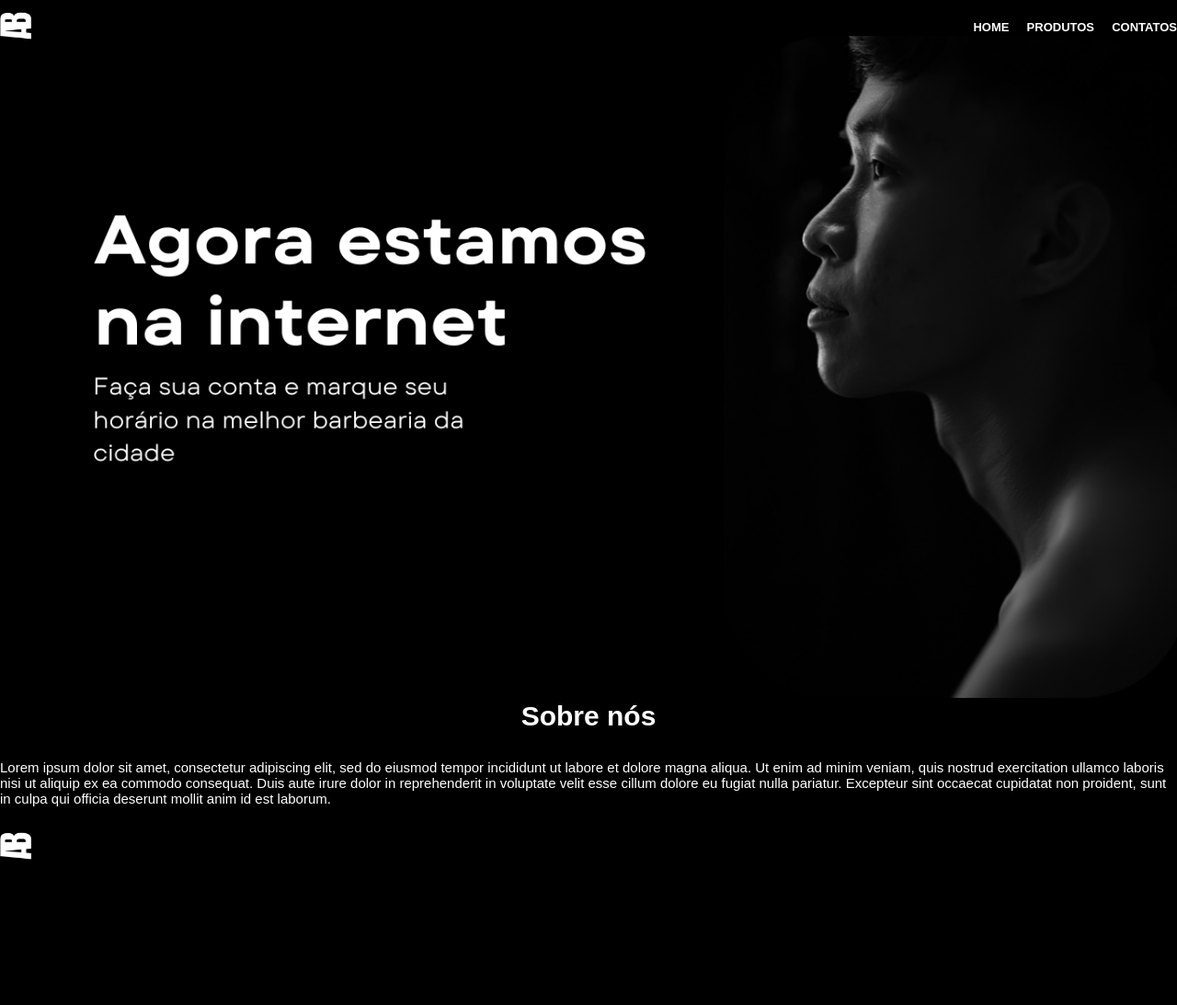
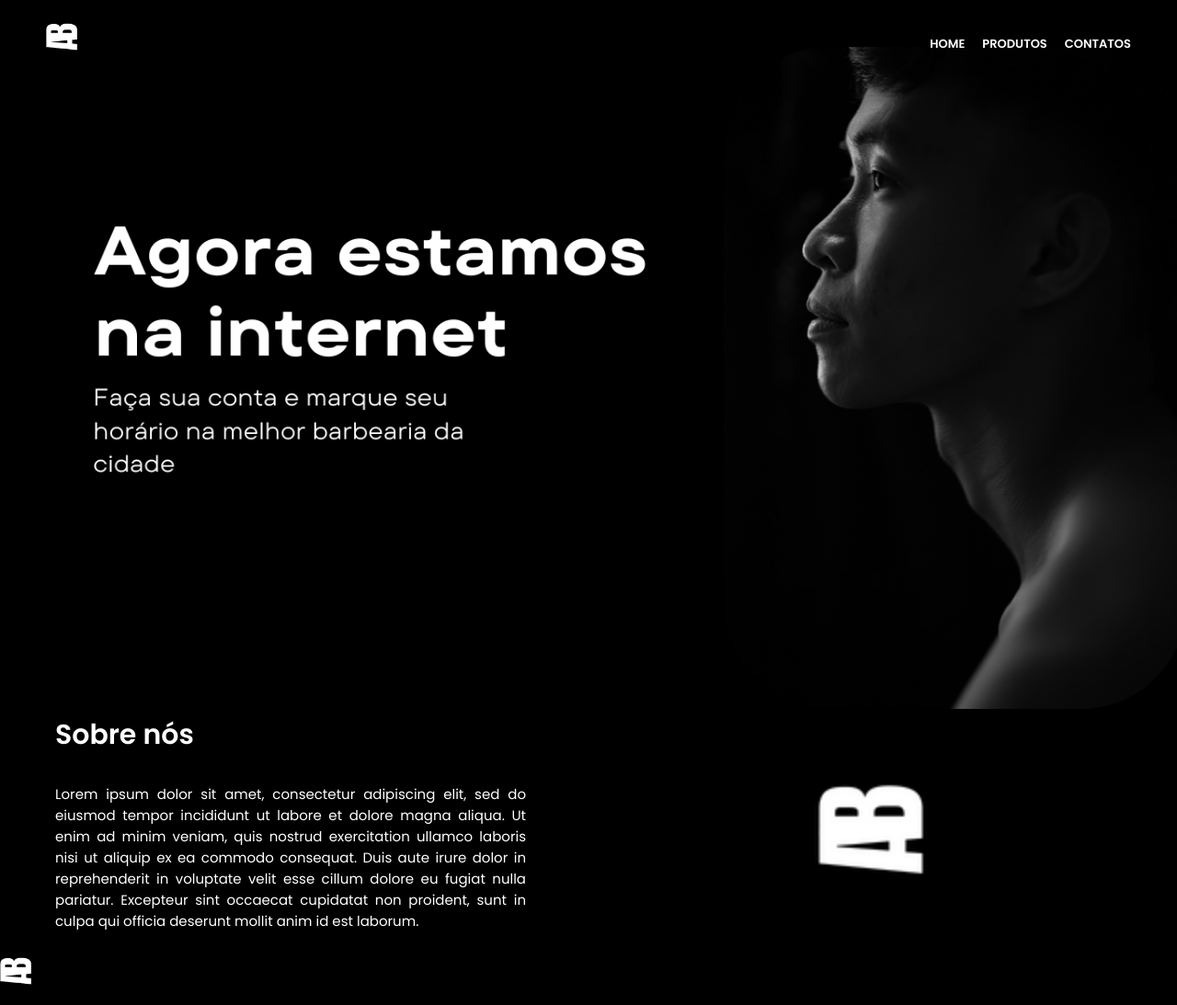
Before and after one commit to FAFAzin/pgt_ONE_Barber-Alura, a plain HTML site: page pagina_inicial.html in a window 1280 px wide. Shown: the whole page at 92% size. Before the commit the page ends 948 px from the top, so only its background shows below. Drawn offline with Linux system fonts and the light colour scheme.

Commit message:
commit deploy

```diff
--- a/Inicio/pagina_inicial.html
+++ b/pagina_inicial.html
@@ -26,6 +26,7 @@
     <main>
         <section class="principal">
             <h2 class="titulo-principal" >Sobre nós</h2>
+            <img class="logo-sobre" src="../imagens/Design sem nome.png" alt="">
             <p>Lorem ipsum dolor sit amet, consectetur adipiscing elit, sed do eiusmod tempor incididunt ut labore et
                 dolore
                 magna aliqua. Ut enim ad minim veniam, quis nostrud exercitation ullamco laboris nisi ut aliquip ex ea
--- a/Inicio/styles.css
+++ b/styles.css
@@ -8,23 +8,30 @@
 body {
     min-width: 400px;
     background-color: #000000;
-    font-family: 'popins', sans-serif;
+    font-family: 'poppins', sans-serif;
     font-size: 15px
 
 }
 /* ========== HEADER ============== */
 
-
 /* ================= NAV ============== */
+a .logo-principal {
+    width: 60px;
+    margin: 15px 0 0 50px;
+}
 nav {
     position: absolute;
     top: 20px;
     right: 0;
 }
+nav ul {
+    margin: 15px 50px;
+}
 
 nav li {
     display: inline;
     margin: 0 0 0 15px;
+    transition: 2s;
 }
 
 nav a {
@@ -36,7 +43,7 @@ nav a {
 }
 
 nav a:hover {
-    color: grey;
+    color: rgb(192, 192, 192);
     font-size: 13.5px;
 }
 
@@ -56,13 +63,22 @@ nav a:hover {
 /* ===============CONTEÚDO ===================== */
 
 .titulo-principal {
-    text-align: center;
+    text-align: start;
     font-size: 2em;
     color: #ffffff;
-    margin: 0 0 1em ;
+    margin: 0 60px 1em ;
+
 }
 
 .principal p {
+    width: 40%;
+    text-align: justify;
+    padding-left: 60px;
     margin: 0 0 1em;
     color: #ffffff;
 }
+.logo-sobre {
+    width: 200px;
+    float: right;
+    margin: 0 230px 0 0px;
+}
```
